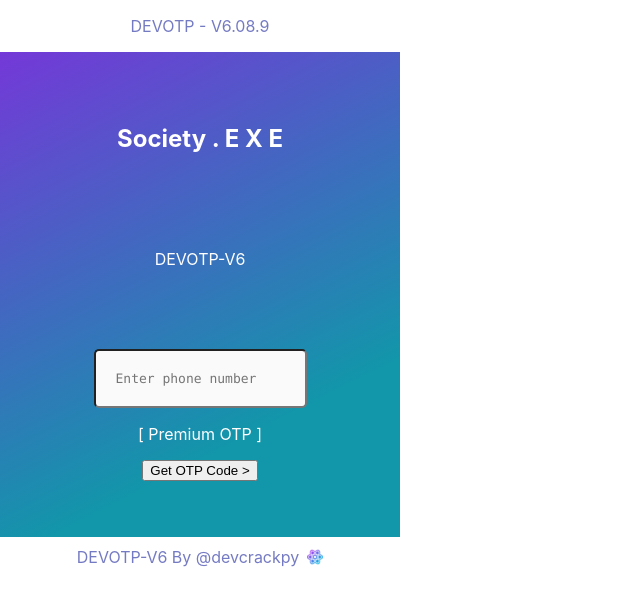
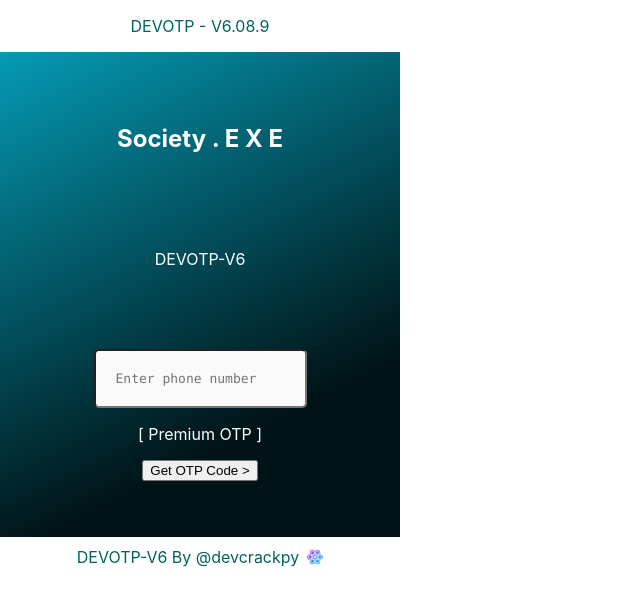
Before and after one commit to ahidroidev/bot-otp-fixed, a Next.js app: page / in a window 1280 px wide. Shown: the top 606 px of the page, without its empty margins (0-640 px from the left). Built offline with nearby package versions, Linux system fonts and the light colour scheme.

Commit message:
Manifest and Footer and Head CSS modified

```diff
--- a/components/Footer/Footer.module.css
+++ b/components/Footer/Footer.module.css
@@ -13,7 +13,7 @@
   align-items: center;
   flex-grow: 1;
   font-size: medium;
-  color: #757bc3;
+  color: #00635e;
 }
 
 .logo {
--- a/components/Header/Header.module.css
+++ b/components/Header/Header.module.css
@@ -3,5 +3,5 @@
     justify-content: center;
     width: 400px;
     font-size: medium;
-    color: #757bc3;
+    color: #00635e;
 }
--- a/styles/Pages.module.css
+++ b/styles/Pages.module.css
@@ -1,9 +1,9 @@
 .container {
   width: 400px;
   height: 485px;
-  background: linear-gradient(153deg, rgb(116, 56, 216), rgb(18, 150, 170) 74%);
+  background: linear-gradient(153deg, rgb(5, 154, 180), rgb(0, 19, 22) 74%);
   padding: 5px;
-  color: white;
+  color: rgb(255, 255, 255);
 }
 
 .main {
```
Also changed, not shown: public/manifest.json.
